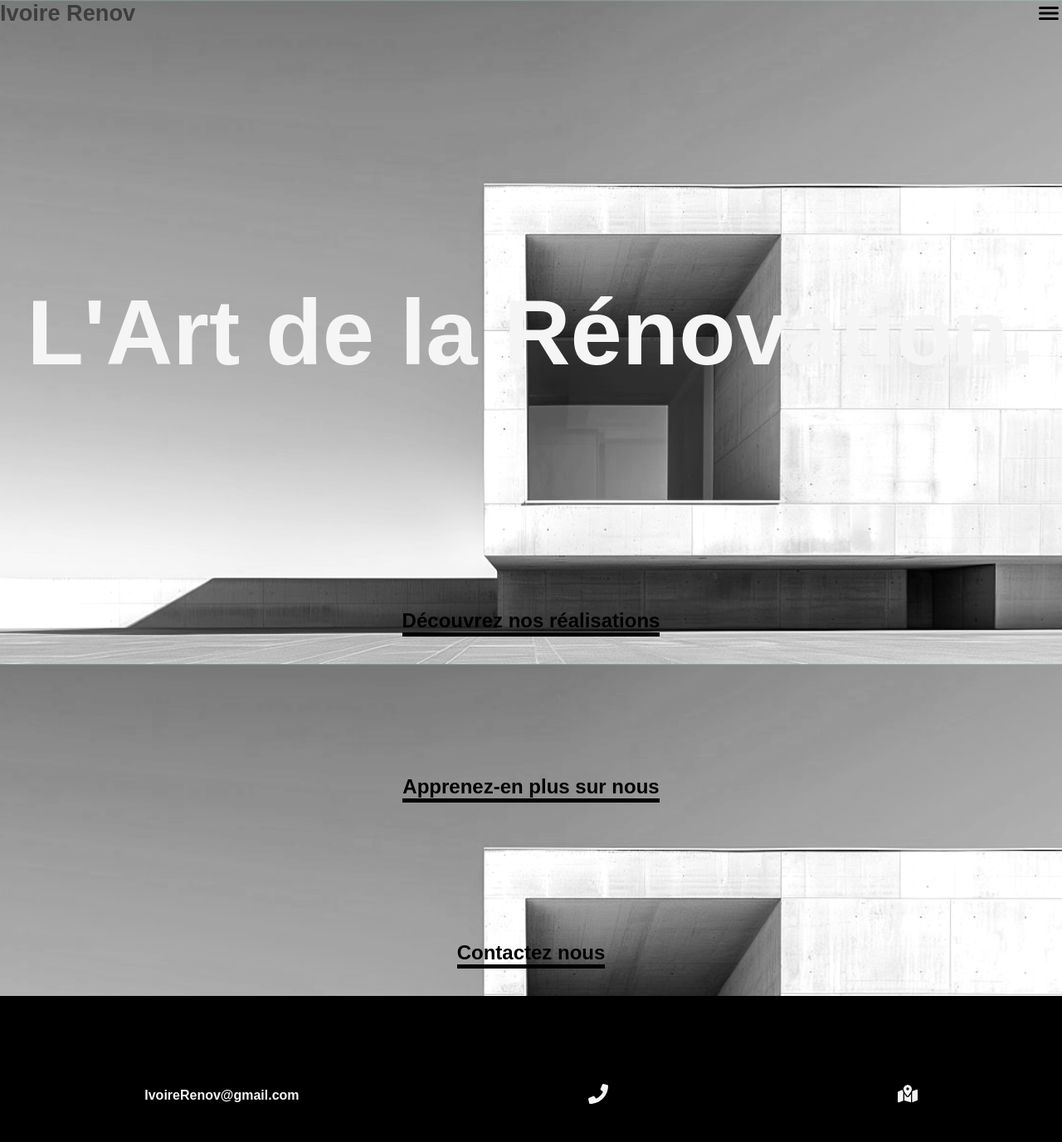
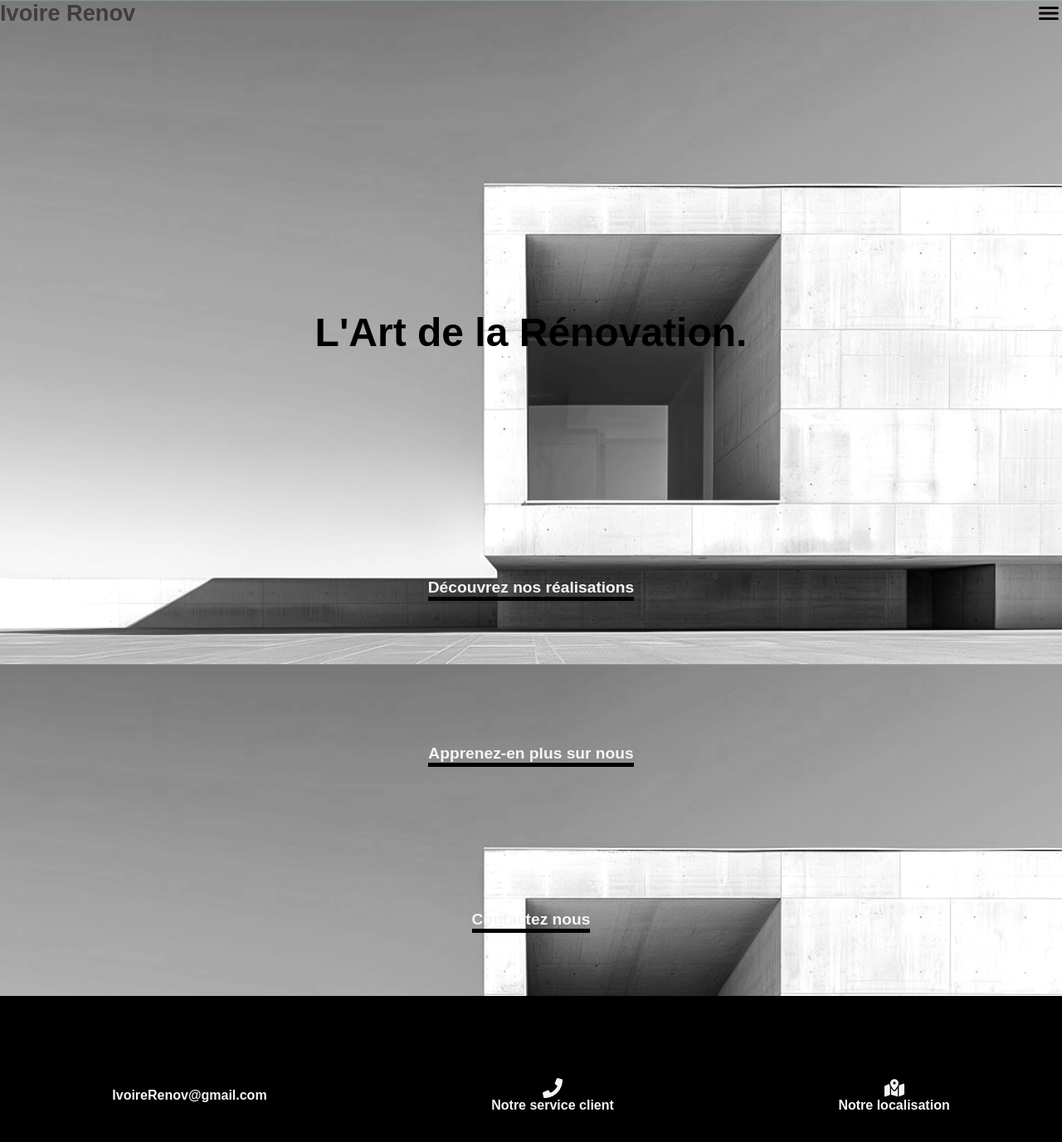
Before and after one commit to AKEKOFranck/ivoire-renov, a React (Vite) app: page / in a window 1280 px wide. Shown: the top 1376 px of the page at 83% size. Built offline with nearby package versions, Linux system fonts and the light colour scheme.

Commit message:
third test

```diff
--- a/src/components/Footer.jsx
+++ b/src/components/Footer.jsx
@@ -9,14 +9,17 @@ export default function Footer() {
         <footer>
             <h4>
                 IvoireRenov@gmail.com
-            </h4>
 
-            <h4>
-                <a href="tel:+225 0789763083"><FaPhone className='info_icons' /></a>
-            </h4>
+                <a href="tel:+225 0789763083">
+                    <FaPhone className='info_icons' />
+                     Notre service client
 
-             <h4>
-                    <a href='https://maps.app.goo.gl/DV9hbfiNAbjb6f9k8'><FaMapLocationDot  className='info_icons' /></a>
+                </a>
+
+                    <a href='https://maps.app.goo.gl/DV9hbfiNAbjb6f9k8'>
+                    <FaMapLocationDot  className='info_icons' />
+                    Notre localisation
+                    </a>
             </h4>
         </footer>
     )
--- a/src/styles/Footer.css
+++ b/src/styles/Footer.css
@@ -1,4 +1,4 @@
-footer{
+footer h4{
     background-color: black;
     width: 100%;
     height: 30vh;
@@ -13,3 +13,21 @@ footer{
     color: whitesmoke;
     font-size: 1.5rem;
 }
+
+a{
+    align-items: center;
+    color: whitesmoke;
+    display: flex;
+    flex-direction: column;
+}
+
+
+@media (max-width:767px) {
+    footer h4{
+        flex-direction: column;
+    }
+}
+
+@media (min-width:767px) and (max-width:1400px) {
+
+}
--- a/src/styles/Home.css
+++ b/src/styles/Home.css
@@ -49,10 +49,11 @@
         flex-direction: column;
         height: 150vh;
         justify-content: space-between;
+        align-items: center;
     }
 
     .home_title{
-        font-size: 4rem;
+        font-size: 3rem;
         font-weight: 900;
         color: black;
     }
@@ -71,5 +72,20 @@
         flex-direction: column;
         height: 150vh;
         justify-content: space-between;
+        align-items: center;
+    }
+
+    .home_title{
+        font-size: 3rem;
+        font-weight: 900;
+        color: black;
+    }
+
+    .home_box{
+        font-size: 1.2rem;
+        color: whitesmoke;
+        font-weight: 600;
+            position: relative;
+    top: -90px;
     }
 }
```
